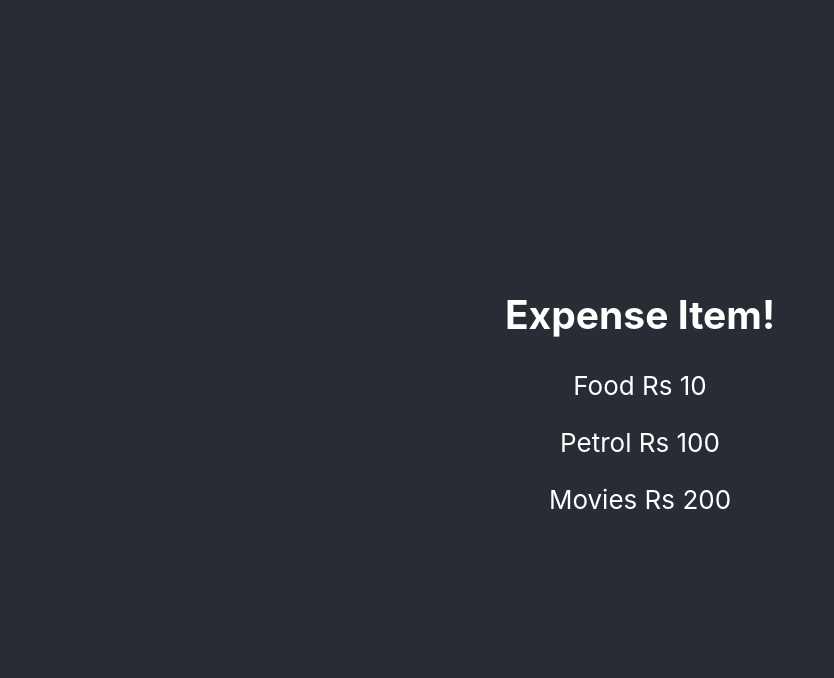
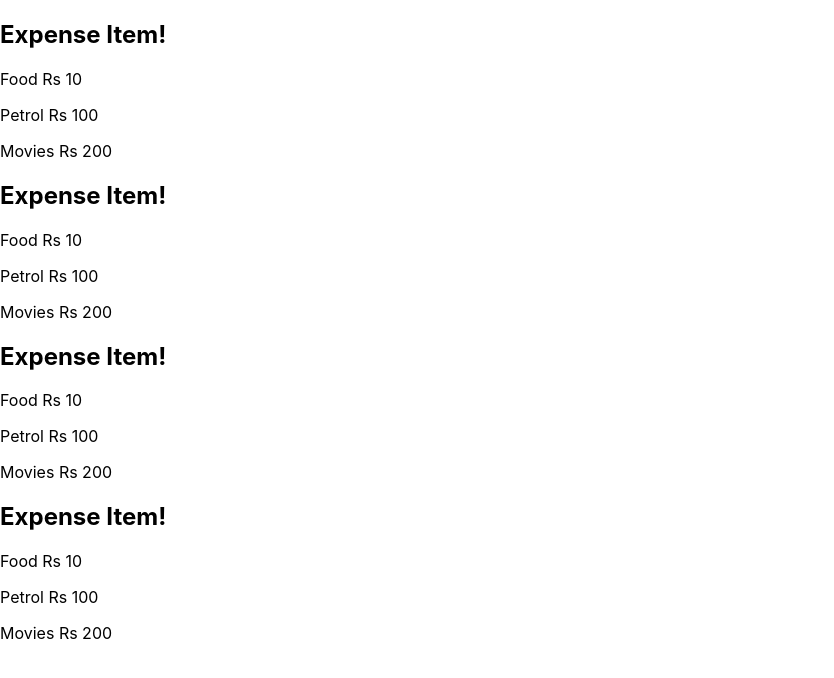
Before and after one commit to BhushanBhale27/react-complete, a React (Create React App) app: page / in a window 1280 px wide. Shown: the top 678 px of the page, without its empty margins (0-834 px from the left). Built offline with nearby package versions, Linux system fonts and the light colour scheme.

Commit message:
Passing Data assignment task using props method

```diff
--- a/src/App.js
+++ b/src/App.js
@@ -1,14 +1,68 @@
 // import logo from './logo.svg';
-import './App.css';
-import ExpenseItem from './components/ExpenseItem';
+// import './App.css';
+import ExpenseItem from "./components/ExpenseItem";
 
 //Here I comment out react default code just
 
 function App() {
+  const expenses = [
+    {
+      title: "Food",
+      amount: 10,
+      date: new Date(2023, 4, 13),
+      LocationOfExpenditure: "School",
+    },
+
+    {
+      title: "milk",
+      amount: 65,
+      date: new Date(2023, 4, 11),
+      LocationOfExpenditure: "Kojagiri",
+    },
+
+    {
+      title: "petrol",
+      amount: 120,
+      date: new Date(2023, 4, 10),
+      LocationOfExpenditure: "PetrolPump",
+    },
+
+    {
+      title: "Hair",
+      amount: 1000,
+      date: new Date(2023, 4, 11),
+      LocationOfExpenditure: "Saloon",
+    },
+  ];
   return (
-    <div className="App">
+    <div className="expense-item">
       <header className="App-header">
-        <ExpenseItem></ExpenseItem>
+        {/* Now add custom HTML component as Capital Letter */}
+        {/* Add above data in each expenseItem components */}
+        <ExpenseItem
+          title={expenses[0].title}
+          amount={expenses[0].amount}
+          date={expenses[0].date}
+          LocationOfExpenditure={expenses[0].LocationOfExpenditure}
+        ></ExpenseItem>
+        <ExpenseItem
+          title={expenses[1].title}
+          amount={expenses[1].amount}
+          date={expenses[1].date}
+          LocationOfExpenditure={expenses[1].LocationOfExpenditure}
+        ></ExpenseItem>
+        <ExpenseItem
+          title={expenses[2].title}
+          amount={expenses[2].amount}
+          date={expenses[2].date}
+          LocationOfExpenditure={expenses[2].LocationOfExpenditure}
+        ></ExpenseItem>
+        <ExpenseItem
+          title={expenses[3].title}
+          amount={expenses[3].amount}
+          date={expenses[3].date}
+          LocationOfExpenditure={expenses[3].LocationOfExpenditure}
+        ></ExpenseItem>
       </header>
     </div>
   );
```
